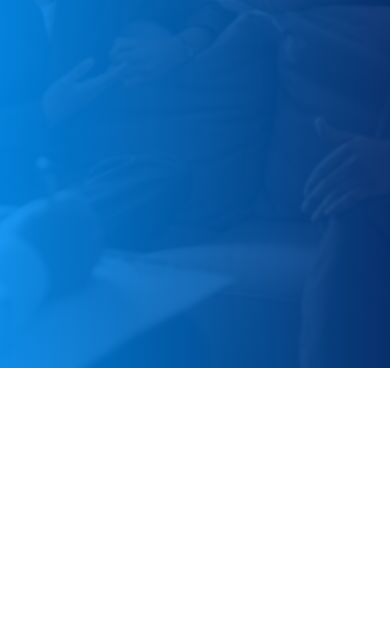
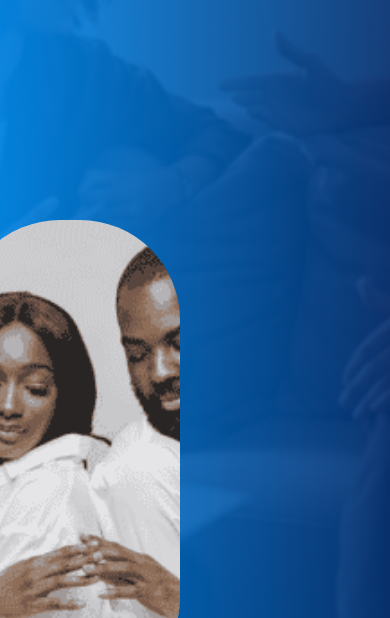
Before and after one commit to chinemelu/University_of_love, a website built with webpack: page src/views/home/index.html in a window 390 px wide. Shown: the part 332-950 px from the top of the page. Before the commit the page ends 844 px from the top, so only its background shows below. Built offline with nearby package versions, Linux system fonts and the light colour scheme.

Commit message:
Place couple image on home page

```diff
--- a/src/views/home/index.html
+++ b/src/views/home/index.html
@@ -9,7 +9,7 @@
         <link href="https://fonts.googleapis.com/css2?family=Montserrat:ital,wght@0,100..900;1,100..900&display=swap" rel="stylesheet">
     </head>
     <body>
-        <header class="home__background-image">
+        <header class="home">
             <nav class="home__nav">
                 <div class="home__logo">
                     <p class="home__logo-upper-text">VIRTUAL</p>
@@ -20,14 +20,15 @@
             <div class="home__image-text">
                 <h1>Strengthen Your Relationships with Expert Guidance</h1>
                 <p>Get professional relationship therapy anytime, anywhere.</p>
-            <!-- <img
-                src="/home-cover-md.png"
-                alt="A man and a lady in therapy"
-                srcset="/home-cover-sm.png 400w"
-                class="home__image"
-            /> -->
                 <button class="home__start-therapy-btn">Start Therapy</button>
             </div>
+
+            <img
+                src="/couple-image-lg.png"
+                srcset="/couple-image-sm.png 400w, /couple-image-md.png 800w"
+                alt="A man and a lady holding hands"
+                class="home__couple-image"
+            />
         </header>
     </body>
 </html>
--- a/src/views/home/style.scss
+++ b/src/views/home/style.scss
@@ -6,6 +6,13 @@
         ---white: #fff
     }
     .home {
+        position: relative;
+        background: linear-gradient(89.88deg, var(--primary) 0.1%, var(--secondary) 99.9%), url('../../../public/home-cover-sm.png');
+        background-repeat: no-repeat;
+        background-position: center center;
+        background-size: cover;
+        overflow: hidden;
+        height: 95rem;
         &__logo {
             color: var(---white);
             font-weight: 700;
@@ -19,14 +26,6 @@
             font-size: 0.8rem;
             margin-top: 0;
             font-weight: inherit;
-        }
-        &__background-image {
-            position: relative;
-            background: linear-gradient(89.88deg, var(--primary) 0.1%, var(--secondary) 99.9%), url('../../../public/home-cover-sm.png');
-            background-repeat: no-repeat;
-            background-position: center center;
-            background-size: cover;
-            height: 700px;
         }
         &__nav {
             display: flex;
@@ -79,6 +78,22 @@
             font-size: 2.4rem;
             margin-top: 3rem
         }
+        &__couple-image {
+            position: absolute;
+            border-radius: 10rem 10rem 10rem 0;
+            width: 22rem;
+            height: 47.8rem;
+            object-fit: cover;
+            bottom: -8rem;
+            left: -4rem;
+        }
+
+        &__couple-image-container {
+            position: absolute;
+            outline: 50px solid var(--white);
+            bottom: -8rem;
+            left: 0;
+        }
     }
     h1, p {
         color: #fff
```
Also changed, not shown: public/couple-image-lg.png (added), public/couple-image-md.png (added), public/couple-image-sm.png (added).
